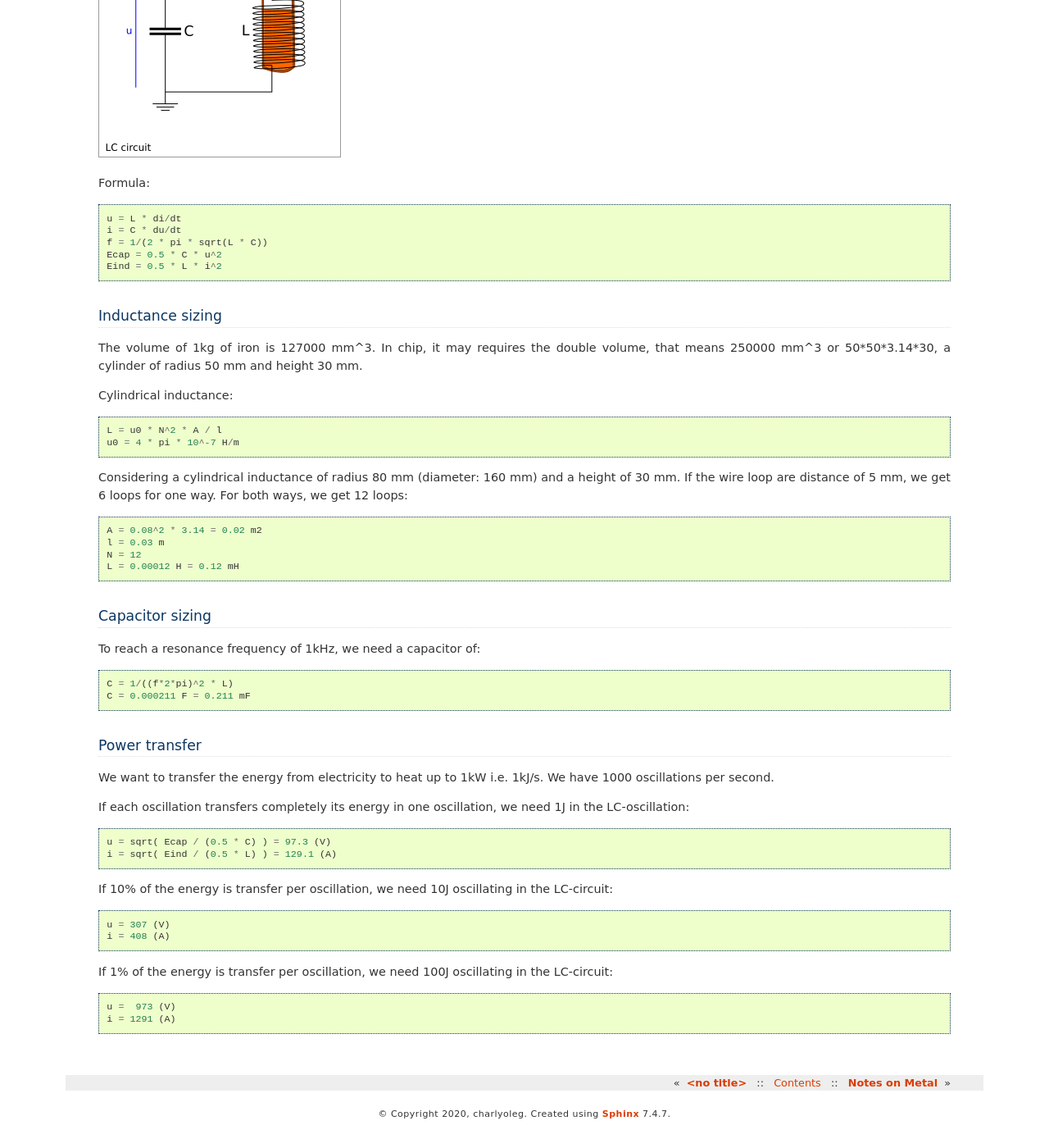
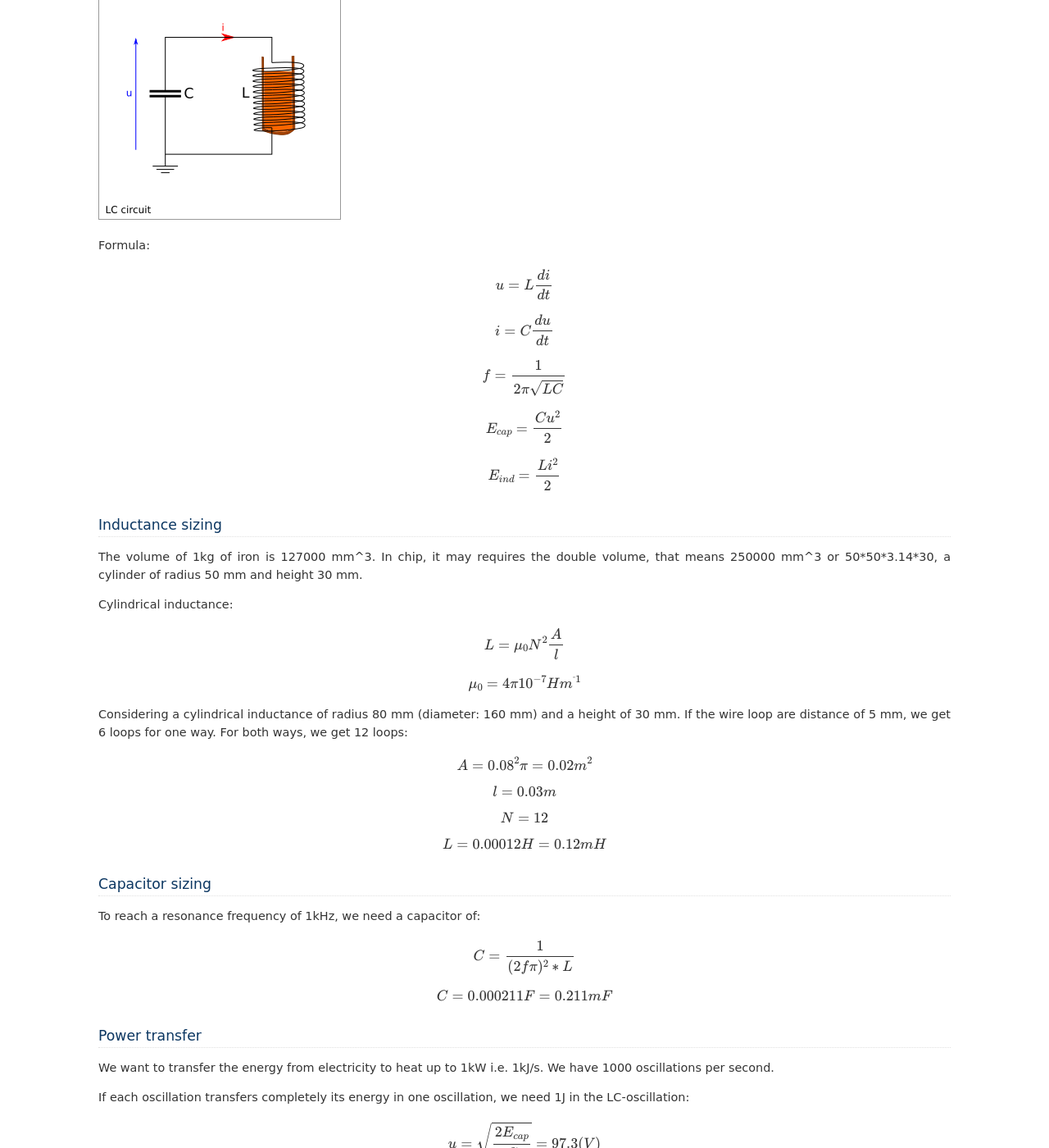
Before and after one commit to charlyoleg/induction_furnace, a Sphinx documentation site: the page built from docs/notes_on_induction_furnace.rst, in a window 1280 px wide and 1400 px high, scrolled down 1253 px. Shown: the whole window at 82% size. Built offline with Sphinx 7.4.7, drawn with Linux system fonts in a browser that asks for light colours; before the commit the page ends 2628 px from its top, so only the background shows below that; some of the changed text lies outside the part shown.

Commit message:
using math formula

```diff
--- a/docs/notes_on_induction_furnace.rst
+++ b/docs/notes_on_induction_furnace.rst
@@ -21,10 +21,11 @@ Induction overview
 
 An LC-circuit generates an alternative magnet field, which generates *Foucault current* (a.k.a. Eddy current), which generates heat thanks to the Ohmic law.
 
-The Ohmic law::
+The Ohmic law:
 
-  Wth = R * I^2
-  The thermal power generated by a current
+.. math::  W_{th} = R * I^2
+
+Wth : the thermal power generated by a current
 
 
 The Foucault current are limited to the area closed to the surface of the metal if the frequency is too high. This is the `skin effect`_
@@ -32,10 +33,10 @@ The Foucault current are limited to the area closed to the surface of the metal
 .. _`skin effect`: https://en.wikipedia.org/wiki/Skin_effect
 
 
-Thickness of the skin effect::
+Thickness of the skin effect:
 
-  Thickness = 1/sqrt(conductivity * permeability * pi * frequency)
-  frequency = 1/(Thickness^2 * pi * conductivity * permeability)
+.. math:: Thickness = \frac{1}{\sqrt{conductivity * permeability * \pi * frequency}}
+.. math:: frequency = \frac{1}{Thickness^2 * \pi * conductivity * permeability}
 
 
 =========   =========   ============
@@ -61,39 +62,40 @@ To create an alternative magnetic field, we need an oscillating circuit like the
 
 .. image:: lc_circuit.png
 
-Formula::
+Formula:
 
-  u = L * di/dt
-  i = C * du/dt
-  f = 1/(2 * pi * sqrt(L * C))
-  Ecap = 0.5 * C * u^2
-  Eind = 0.5 * L * i^2
+.. math:: u = L \frac{di}{dt}
+.. math:: i = C \frac{du}{dt}
+.. math:: f = \frac{1}{2 \pi \sqrt{L C}}
+.. math:: E_{cap} = \frac{C u^2}{2}
+.. math:: E_{ind} = \frac{L i^2}{2}
+
 
 Inductance sizing
 =================
 
 The volume of 1kg of iron is 127000 mm^3. In chip, it may requires the double volume, that means 250000 mm^3 or 50*50*3.14*30, a cylinder of radius 50 mm and height 30 mm.
 
-Cylindrical inductance::
+Cylindrical inductance:
 
-  L = u0 * N^2 * A / l
-  u0 = 4 * pi * 10^-7 H/m
+.. math:: L = \mu_0 N^2 \frac{A}{l}
+.. math:: \mu_0 = 4 \pi 10^{-7} H m^{⁻1}
 
-Considering a cylindrical inductance of radius 80 mm (diameter: 160 mm) and a height of 30 mm. If the wire loop are distance of 5 mm, we get 6 loops for one way. For both ways, we get 12 loops::
+Considering a cylindrical inductance of radius 80 mm (diameter: 160 mm) and a height of 30 mm. If the wire loop are distance of 5 mm, we get 6 loops for one way. For both ways, we get 12 loops:
 
-  A = 0.08^2 * 3.14 = 0.02 m2
-  l = 0.03 m
-  N = 12
-  L = 0.00012 H = 0.12 mH
+.. math:: A = 0.08^2 \pi = 0.02 m^2
+.. math:: l = 0.03 m
+.. math:: N = 12
+.. math:: L = 0.00012 H = 0.12 mH
 
 
 Capacitor sizing
 ================
 
-To reach a resonance frequency of 1kHz, we need a capacitor of::
+To reach a resonance frequency of 1kHz, we need a capacitor of:
 
-  C = 1/((f*2*pi)^2 * L)
-  C = 0.000211 F = 0.211 mF
+.. math:: C = \frac{1}{(2 f \pi)^2 * L}
+.. math:: C = 0.000211 F = 0.211 mF
 
 
 Power transfer
@@ -101,10 +103,10 @@ Power transfer
 
 We want to transfer the energy from electricity to heat up to 1kW i.e. 1kJ/s. We have 1000 oscillations per second.
 
-If each oscillation transfers completely its energy in one oscillation, we need 1J in the LC-oscillation::
+If each oscillation transfers completely its energy in one oscillation, we need 1J in the LC-oscillation:
 
-  u = sqrt( Ecap / (0.5 * C) ) = 97.3 (V)
-  i = sqrt( Eind / (0.5 * L) ) = 129.1 (A)
+.. math:: u = \sqrt{ \frac{2 E_{cap}}{C} } = 97.3 (V)
+.. math:: i = \sqrt{ \frac{2 E_{ind}}{L} } = 129.1 (A)
 
 
 If 10% of the energy is transfer per oscillation, we need 10J oscillating in the LC-circuit::
```
Also changed, not shown: docs/notes_on_metal.rst (+5 -5 lines).
